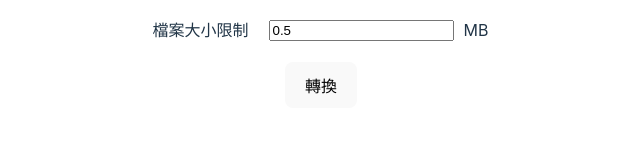
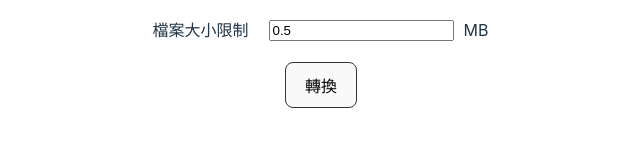
Before and after one commit to knighttkey/image-resizer, a React (Vite) app: page / in a window 1280 px wide. Shown: the part 456-602 px from the top of the page, without its empty margins (319-959 px from the left). Built offline with nearby package versions, Linux system fonts and the light colour scheme.

Commit message:
file prepared pulse animation

```diff
--- a/src/components/Uploader.tsx
+++ b/src/components/Uploader.tsx
@@ -291,7 +291,7 @@ export default (props: Props) => {
             min={0.1}
           /> <div className="unit">MB</div>
         </div>
-      <button onClick={()=>handleFileResize()}>轉換</button>
+      <button className={`execute ${fileList.length?'must_bounce':''}`} onClick={()=>handleFileResize()}>轉換</button>
     </div>
   );
 };
--- a/src/styles/Uploader.scss
+++ b/src/styles/Uploader.scss
@@ -29,4 +29,21 @@
       }
     }
   }
+  .execute {
+    border: 1px solid #333;
+    &.must_bounce {
+        animation: pulse 2s ease-in-out infinite;
+    }
+  }
+  @keyframes pulse {
+    0% {
+      transform: scale(1.02);
+    }
+    50% {
+      transform: scale(1.05);
+    }
+    100% {
+      transform: scale(1.02);
+    }
+  }
 }
```
